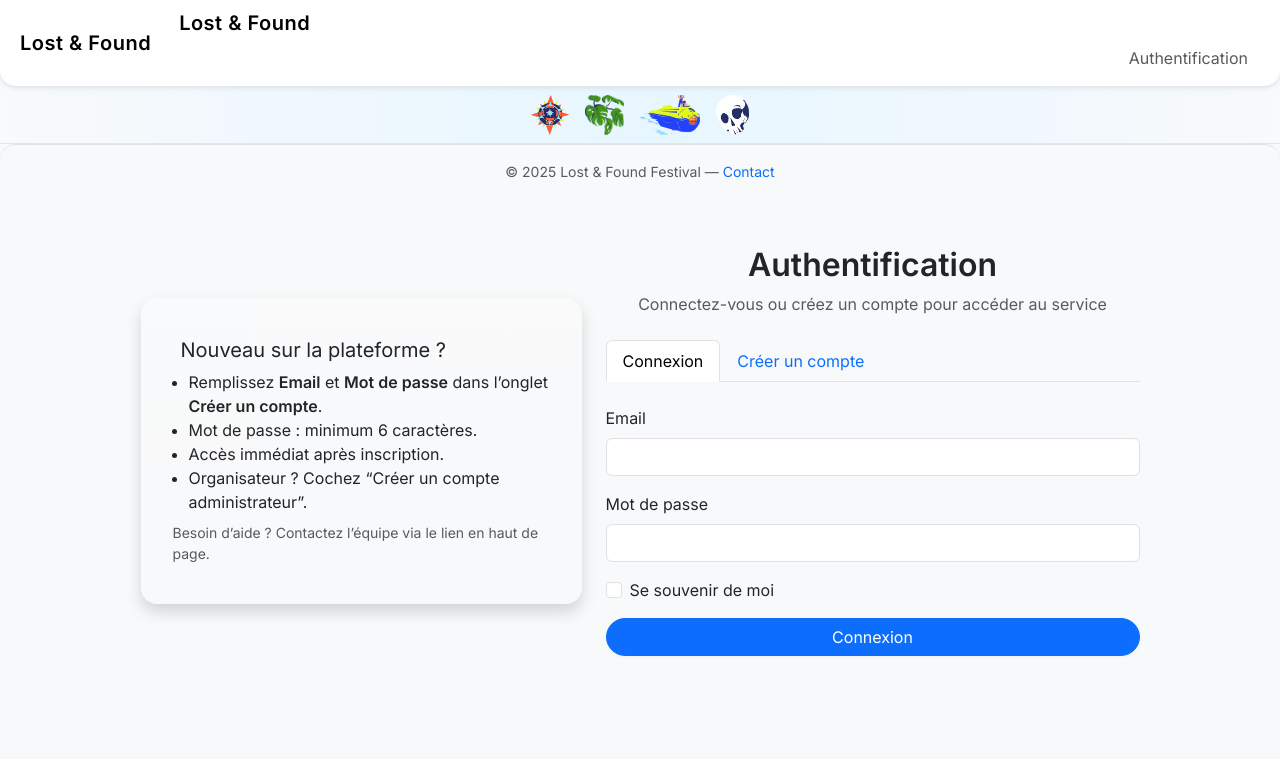
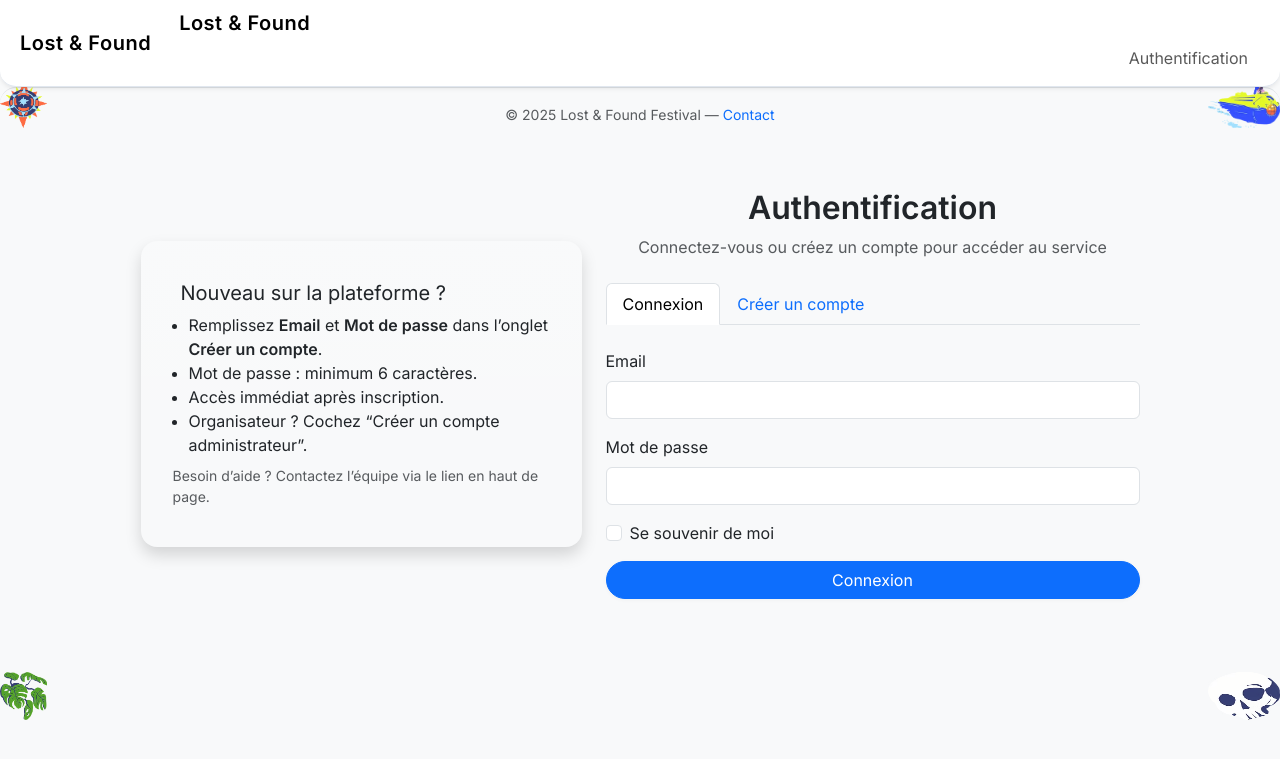
Before and after one commit to syrus2008/lostfound_festival, a Flask app: a page that uses templates/base.html in a window 1280 px wide. Shown: the top 759 px of the page. Run offline with Flask 3, Linux system fonts and the light colour scheme; some libraries are stand-ins or nearby versions.

Commit message:
correct bug connexion

```diff
--- a/templates/base.html
+++ b/templates/base.html
@@ -70,12 +70,42 @@
       </div>
     </div>
 </nav>
-<!-- Bannière décorative Lost&Found -->
-<div class="img-banner d-flex justify-content-center align-items-center py-2" style="background: linear-gradient(90deg,#f8fafc,#e7f6ff,#f8fafc); border-bottom:1px solid #e0e6ed;">
-  <img src="{{ url_for('static', filename='img/boussole.avif') }}" alt="boussole" class="mx-2" style="height:40px; width:auto; opacity:0.93;"/>
-  <img src="{{ url_for('static', filename='img/monstera.avif') }}" alt="monstera" class="mx-2" style="height:40px; width:auto; opacity:0.93;"/>
-  <img src="{{ url_for('static', filename='img/sous-marin.avif') }}" alt="sous-marin" class="mx-2" style="height:40px; width:auto; opacity:0.93;"/>
-  <img src="{{ url_for('static', filename='img/tete-mort-1.avif') }}" alt="tête de mort" class="mx-2" style="height:40px; width:auto; opacity:0.93;"/>
+<!-- Décor latéral Lost&Found -->
+<style>
+  .img-border-left, .img-border-right {
+    position: fixed;
+    top: 80px;
+    z-index: 0;
+    opacity: 0.85;
+    pointer-events: none;
+  }
+  .img-border-left {
+    left: 0;
+    display: flex;
+    flex-direction: column;
+    gap: 18px;
+    height: 80vh;
+    justify-content: space-between;
+  }
+  .img-border-right {
+    right: 0;
+    display: flex;
+    flex-direction: column;
+    gap: 18px;
+    height: 80vh;
+    justify-content: space-between;
+  }
+  @media (max-width: 991px) {
+    .img-border-left, .img-border-right { display: none; }
+  }
+</style>
+<div class="img-border-left">
+  <img src="{{ url_for('static', filename='img/boussole.avif') }}" alt="boussole" style="height:48px; width:auto;"/>
+  <img src="{{ url_for('static', filename='img/monstera.avif') }}" alt="monstera" style="height:48px; width:auto;"/>
+</div>
+<div class="img-border-right">
+  <img src="{{ url_for('static', filename='img/sous-marin.avif') }}" alt="sous-marin" style="height:48px; width:auto;"/>
+  <img src="{{ url_for('static', filename='img/tete-mort-1.avif') }}" alt="tête de mort" style="height:48px; width:auto;"/>
 </div>
 
 <footer class="footer mt-auto py-3 bg-light border-top custom-footer">
```
Also changed, not shown: static/img/boussole.avif (renamed from img/boussole.avif), static/img/monstera.avif (renamed from img/monstera.avif), static/img/sous-marin.avif (renamed from img/sous-marin.avif), static/img/tete-mort-1.avif (renamed from img/tete-mort-1.avif).
